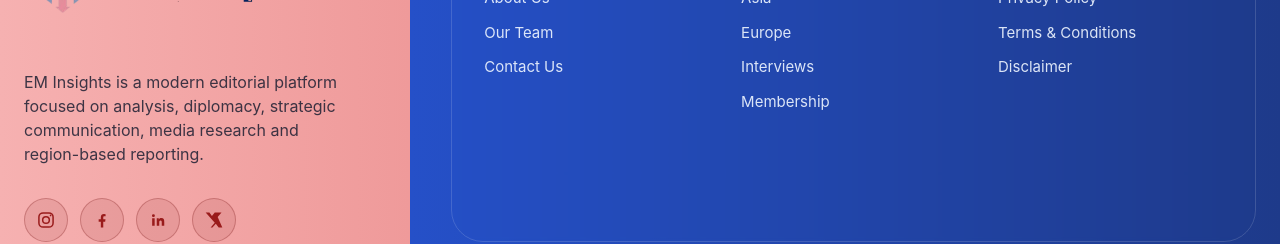
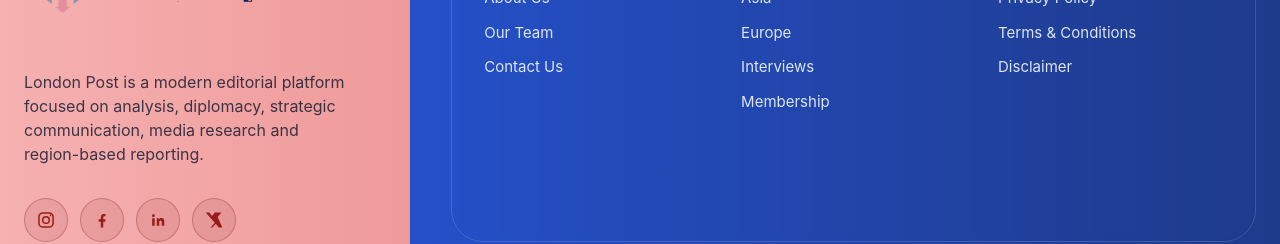
Before and after one commit to londonpostnewscom-bit/londonpostfrontend, a React (Vite) app: page / in a window 1280 px wide. Shown: the part 3384-3628 px from the top of the page. Built offline with nearby package versions, Linux system fonts and the light colour scheme; no server answers.

Commit message:
Update Footer.tsx

```diff
--- a/src/components/Footer.tsx
+++ b/src/components/Footer.tsx
@@ -18,7 +18,7 @@ export function Footer() {
           />
 
           <p className="mx-auto mt-6 max-w-[420px] text-sm leading-8 text-slate-900/80 sm:text-base lg:mx-0">
-            EM Insights is a modern editorial platform focused on analysis,
+            London Post is a modern editorial platform focused on analysis,
             diplomacy, strategic communication, media research and region-based reporting.
           </p>
 
```
